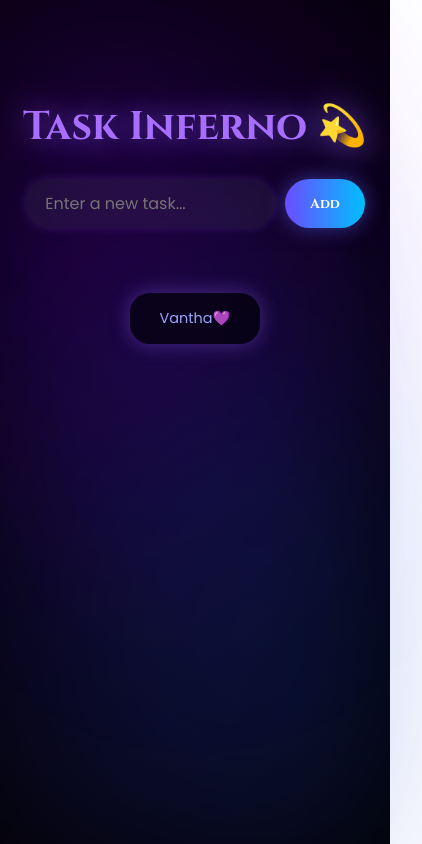
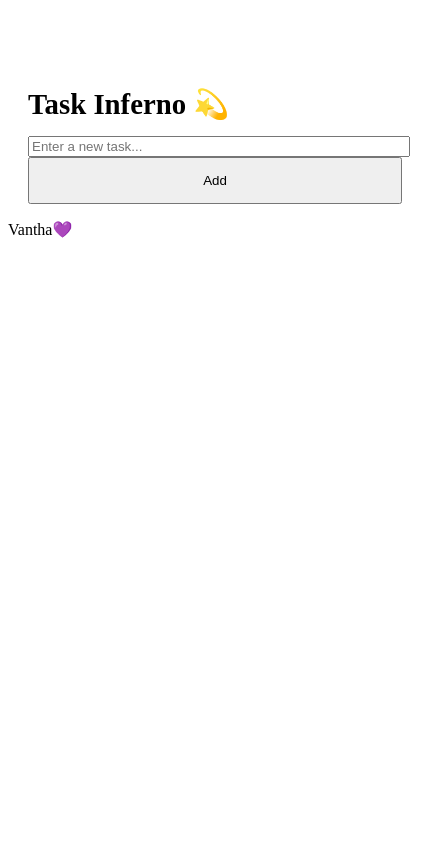
Before and after one commit to Vanthaelle/TaskInferno, a plain HTML site: page index.html in a window 390 px wide. Shown: the whole page, 422 px wide, since content can reach past the window. Drawn offline with Linux system fonts and the light colour scheme.

Commit message:
Implement mobile responsive styles in style.css
Added responsive styles for mobile devices.

```diff
--- a/style.css
+++ b/style.css
@@ -1,92 +1,51 @@
-*{margin:0;padding:0;box-sizing:border-box;font-family:'Poppins',sans-serif;}
-body{
-  background:radial-gradient(circle at 30% 20%,#0a0015,#000);
-  color:#e0e0ff;
-  display:flex;flex-direction:column;align-items:center;justify-content:flex-start;
-  min-height:100vh;overflow:hidden;position:relative;padding-top:100px;
+/* --- MOBILE FIXES (RESPONSIVE) --- */
+@media (max-width: 480px) {
+
+  body {
+    padding-top: 60px;
+    overflow-y: auto;
   }
 
-/* ethereal smoke background */
-body::before{
-  content:'';position:fixed;inset:0;z-index:0;
-  background:
-    radial-gradient(circle at 20% 30%,rgba(128,0,255,0.25),transparent 60%),
-    radial-gradient(circle at 80% 70%,rgba(0,128,255,0.2),transparent 70%),
-    radial-gradient(circle at 50% 90%,rgba(100,0,150,0.15),transparent 80%);
-  animation:smokeFlow 15s infinite alternate ease-in-out;
-  filter:blur(80px);
-}
-@keyframes smokeFlow {
-  0% { transform:translate(0,0) scale(1); opacity:0.8; }
-  50% { transform:translate(-3%,2%) scale(1.1); opacity:0.9; }
-  100% { transform:translate(3%,-2%) scale(1.05); opacity:0.8; }
+  h1 {
+    font-size: 1.8em;
+    margin-bottom: 15px;
+    padding: 0 20px;
   }
 
-h1{
-  font-family:'Cinzel',serif;
-  color:#a76eff;
-  text-shadow:0 0 30px rgba(160,90,255,0.8), 0 0 60px rgba(0,128,255,0.4);
-  margin-bottom:25px;z-index:2;font-size:2.5em;text-align:center;
+  form {
+    flex-direction: column;
+    gap: 12px;
+    width: 100%;
+    padding: 0 20px;
   }
 
-/* Form */
-form{
-  display:flex;gap:10px;margin-bottom:25px;z-index:2;flex-wrap:wrap;justify-content:center;
-}
-input{
-  padding:12px 20px;border:none;border-radius:25px;outline:none;
-  width:250px;font-size:1em;background:rgba(255,255,255,0.05);color:#fff;
-  transition:0.3s;
-  box-shadow:0 0 10px rgba(160,90,255,0.2);
-}
-input:focus{box-shadow:0 0 15px #8f6fff;}
-button{
-  background:linear-gradient(90deg,#6c4cff,#00bfff);
-  color:#fff;border:none;padding:12px 25px;border-radius:25px;
-  font-family:'Cinzel',serif;font-weight:700;cursor:pointer;
-  box-shadow:0 0 20px rgba(100,100,255,0.5);
-  transition:0.3s;
-}
-button:hover{
-  background:linear-gradient(90deg,#8f6fff,#00d4ff);
-  transform:scale(1.05);
-  box-shadow:0 0 40px rgba(150,100,255,.8),0 0 60px rgba(0,128,255,.6);
+  input {
+    width: 100%;
   }
 
-/* Task List */
-ul{list-style:none;width:350px;z-index:2;}
-li{
-  background:rgba(255,255,255,0.05);
-  margin:8px 0;padding:12px 20px;border-radius:20px;
-  display:flex;justify-content:space-between;align-items:center;
-  transition:0.3s;cursor:pointer;word-break:break-word;
-  backdrop-filter:blur(5px);
-}
-li:hover{background:rgba(160,90,255,0.1);}
-li.done{text-decoration:line-through;color:#b8a0ff;opacity:0.7;}
-.delete{
-  color:#8f6fff;font-weight:bold;cursor:pointer;transition:0.3s;
-}
-.delete:hover{color:#00bfff;transform:scale(1.2);}
-
-/* soft smoke overlay */
-.smoke{
-  position:fixed;
-  inset:0;
-  background:radial-gradient(circle at 50% 50%,rgba(100,0,255,0.05),transparent 70%);
-  animation:fadeSmoke 8s ease-in-out infinite alternate;
-  filter:blur(100px);
-  z-index:1;
-}
-@keyframes fadeSmoke{
-  0%{opacity:.3;transform:scale(1);}
-  50%{opacity:.6;transform:scale(1.1);}
-  100%{opacity:.4;transform:scale(0.95);}
+  button {
+    width: 100%;
+    padding: 14px;
   }
 
-/* footer */
-footer{
-  text-align:center;margin-top:40px;font-size:0.9em;color:#9ea4ff;
-  background:rgba(0,0,0,0.6);padding:15px 30px;border-radius:20px;
-  box-shadow:0 0 20px rgba(150,100,255,0.4);z-index:2;
+  ul {
+    width: 90%;
+    max-width: 100%;
   }
+
+  li {
+    flex-direction: column;
+    align-items: flex-start;
+    gap: 10px;
+    padding: 15px 18px;
+  }
+
+  .delete {
+    align-self: flex-end;
+  }
+
+  footer {
+    width: 90%;
+    margin-bottom: 30px;
+  }
+}
```
Lines whose indentation alone changed are shown as unchanged.
